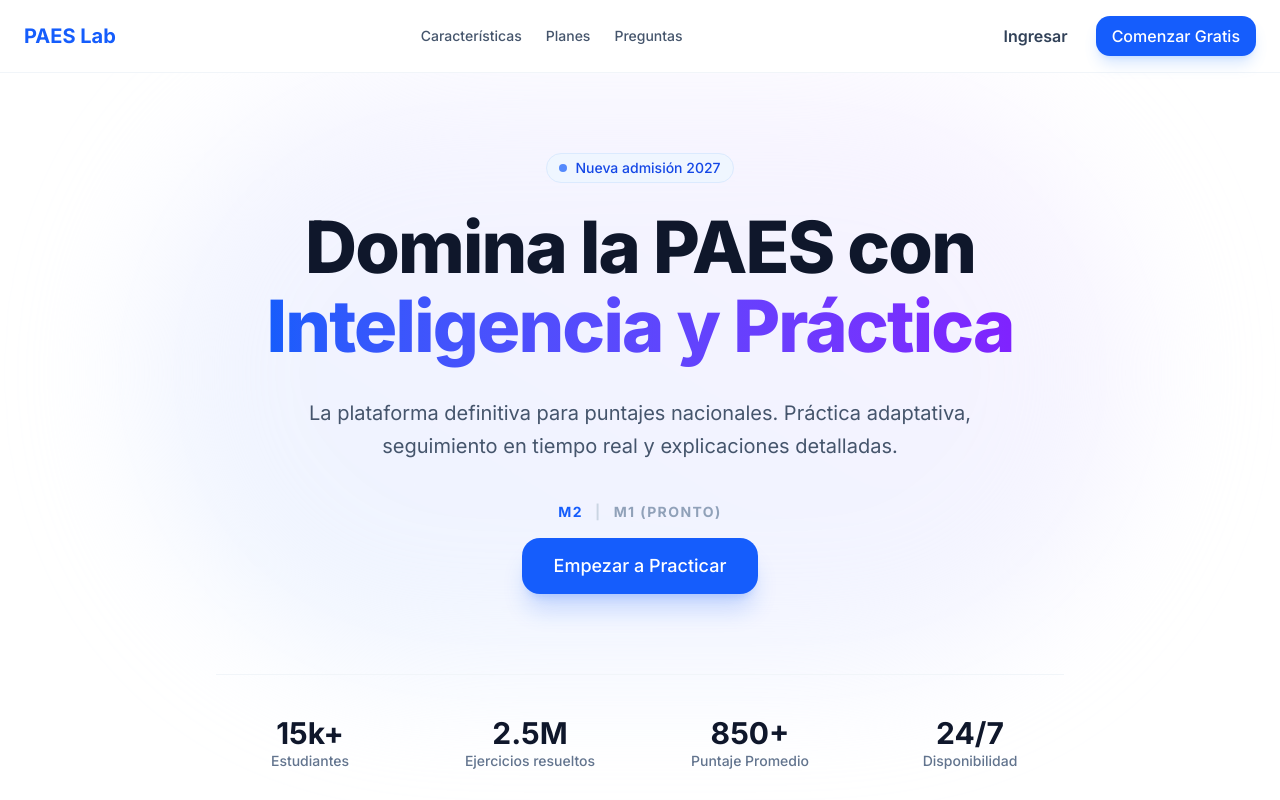
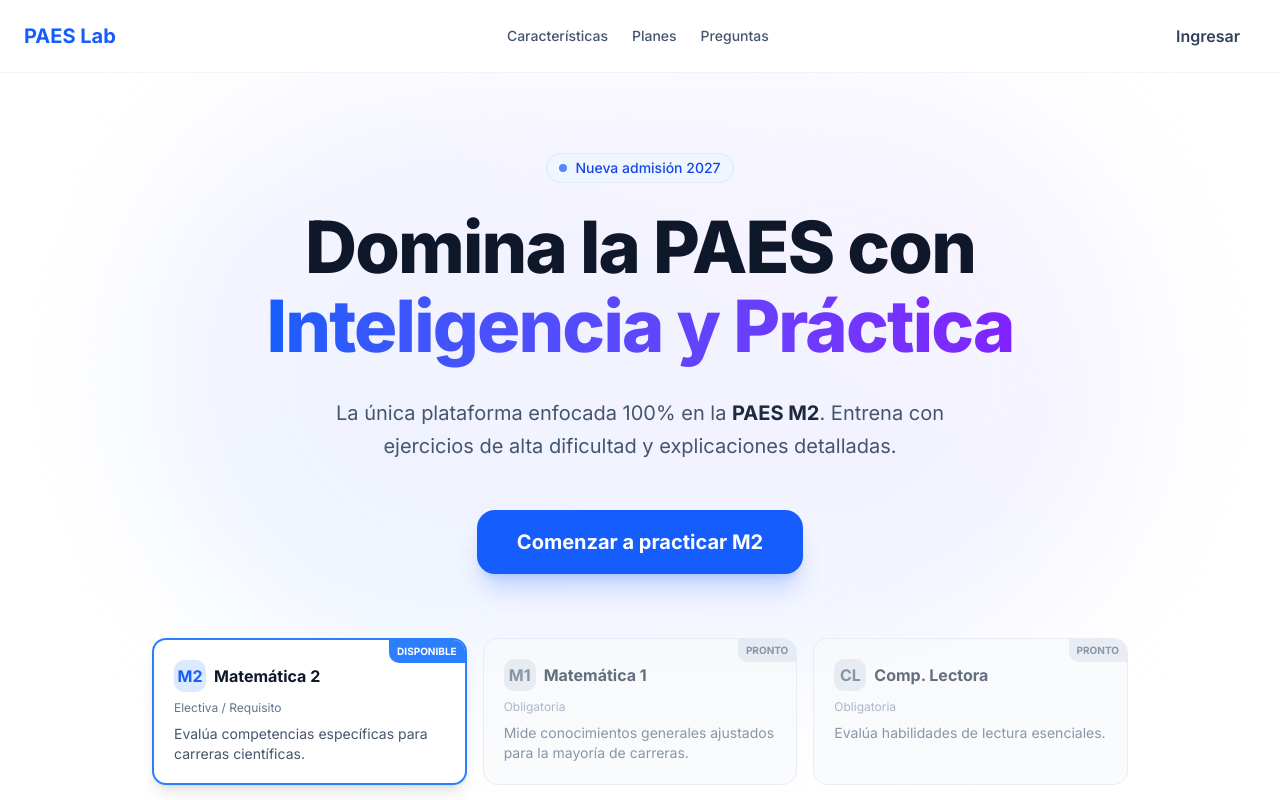
Before and after one commit to hizocar/PAES-WEB, a Next.js app: page / in a window 1280 px wide. Shown: the top 800 px of the page. Built offline with nearby package versions, Linux system fonts and the light colour scheme; no server answers.

Commit message:
Refactor landing page to focus on M2 availability

```diff
--- a/src/app/page.tsx
+++ b/src/app/page.tsx
@@ -49,9 +49,6 @@
           <Link href="/login">
             <Button variant="ghost" className="font-semibold">Ingresar</Button>
           </Link>
-          <Link href="/login">
-            <Button className="shadow-lg shadow-blue-500/20">Comenzar Gratis</Button>
-          </Link>
         </div>
       </header>
 
@@ -59,7 +56,7 @@
         {/* Hero Section */}
         <section className="relative overflow-hidden pt-20 pb-32">
           <div className="absolute top-0 left-1/2 -translate-x-1/2 w-[1000px] h-[600px] bg-gradient-to-tr from-blue-100 to-purple-100 rounded-full blur-3xl opacity-50 pointer-events-none" />
-          <div className="container mx-auto px-6 relative z-10 text-center max-w-4xl">
+          <div className="container mx-auto px-6 relative z-10 text-center max-w-5xl">
             <div className="inline-flex items-center gap-2 px-3 py-1 rounded-full bg-blue-50 text-blue-700 text-sm font-medium mb-6 border border-blue-100">
               <span className="w-2 h-2 rounded-full bg-blue-600 animate-pulse" />
               Nueva admisión 2027
@@ -67,21 +64,63 @@
             <h1 className="text-5xl md:text-7xl font-extrabold tracking-tight text-slate-900 mb-8 leading-[1.1]">
               Domina la PAES con <span className="text-transparent bg-clip-text bg-gradient-to-r from-blue-600 to-violet-600">Inteligencia y Práctica</span>
             </h1>
-            <p className="text-xl text-slate-600 mb-10 max-w-2xl mx-auto leading-relaxed">
-              La plataforma definitiva para puntajes nacionales. Práctica adaptativa, seguimiento en tiempo real y explicaciones detalladas.
+            <p className="text-xl text-slate-600 mb-12 max-w-2xl mx-auto leading-relaxed">
+              La única plataforma enfocada 100% en la <span className="font-bold text-slate-800">PAES M2</span>. Entrena con ejercicios de alta dificultad y explicaciones detalladas.
             </p>
-            <div className="flex flex-col items-center justify-center gap-4">
-              <p className="text-sm font-bold text-slate-500 uppercase tracking-widest">
-                <span className="text-blue-600">M2</span>
-                <span className="mx-3 text-slate-300">|</span>
-                <span className="text-slate-400">M1 (Pronto)</span>
-              </p>
-              <div className="flex flex-col sm:flex-row items-center gap-4">
-                <Link href="/login">
-                  <Button size="lg" className="h-14 px-8 text-lg rounded-2xl shadow-xl shadow-blue-600/20 hover:scale-105 transition-transform">
-                    Empezar a Practicar
-                  </Button>
-                </Link>
+
+            <div className="flex flex-col items-center justify-center gap-8">
+              <Link href="/login">
+                <Button size="lg" className="h-16 px-10 text-xl rounded-2xl shadow-xl shadow-blue-600/20 hover:scale-105 transition-transform font-bold bg-blue-600 hover:bg-blue-700">
+                  Comenzar a practicar M2
+                </Button>
+              </Link>
+
+              {/* Exam Status Cards */}
+              <div className="grid md:grid-cols-3 gap-4 w-full text-left mt-8">
+                {/* M2 Card - Active */}
+                <div className="bg-white p-5 rounded-xl border-2 border-blue-500 shadow-lg relative overflow-hidden group hover:border-blue-600 transition-colors">
+                  <div className="absolute top-0 right-0 bg-blue-500 text-white text-[10px] uppercase font-bold px-2 py-1 rounded-bl-lg">
+                    Disponible
+                  </div>
+                  <div className="flex items-center gap-2 mb-2">
+                    <span className="w-8 h-8 rounded-lg bg-blue-100 flex items-center justify-center text-blue-600 font-bold">M2</span>
+                    <h3 className="font-bold text-slate-900 leading-tight">Matemática 2</h3>
+                  </div>
+                  <p className="text-xs text-slate-500 mb-2">Electiva / Requisito</p>
+                  <p className="text-sm text-slate-600 leading-snug">
+                    Evalúa competencias específicas para carreras científicas.
+                  </p>
+                </div>
+
+                {/* M1 Card - Coming Soon */}
+                <div className="bg-slate-50 p-5 rounded-xl border border-slate-200 relative overflow-hidden opacity-75 hover:opacity-100 transition-opacity">
+                  <div className="absolute top-0 right-0 bg-slate-200 text-slate-500 text-[10px] uppercase font-bold px-2 py-1 rounded-bl-lg">
+                    Pronto
+                  </div>
+                  <div className="flex items-center gap-2 mb-2">
+                    <span className="w-8 h-8 rounded-lg bg-slate-200 flex items-center justify-center text-slate-500 font-bold">M1</span>
+                    <h3 className="font-bold text-slate-700 leading-tight">Matemática 1</h3>
+                  </div>
+                  <p className="text-xs text-slate-400 mb-2">Obligatoria</p>
+                  <p className="text-sm text-slate-500 leading-snug">
+                    Mide conocimientos generales ajustados para la mayoría de carreras.
+                  </p>
+                </div>
+
+                {/* Lectora Card - Coming Soon */}
+                <div className="bg-slate-50 p-5 rounded-xl border border-slate-200 relative overflow-hidden opacity-75 hover:opacity-100 transition-opacity">
+                  <div className="absolute top-0 right-0 bg-slate-200 text-slate-500 text-[10px] uppercase font-bold px-2 py-1 rounded-bl-lg">
+                    Pronto
+                  </div>
+                  <div className="flex items-center gap-2 mb-2">
+                    <span className="w-8 h-8 rounded-lg bg-slate-200 flex items-center justify-center text-slate-500 font-bold">CL</span>
+                    <h3 className="font-bold text-slate-700 leading-tight">Comp. Lectora</h3>
+                  </div>
+                  <p className="text-xs text-slate-400 mb-2">Obligatoria</p>
+                  <p className="text-sm text-slate-500 leading-snug">
+                    Evalúa habilidades de lectura esenciales.
+                  </p>
+                </div>
               </div>
             </div>
 
```
